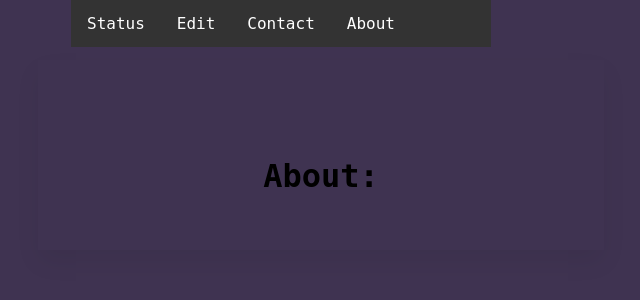
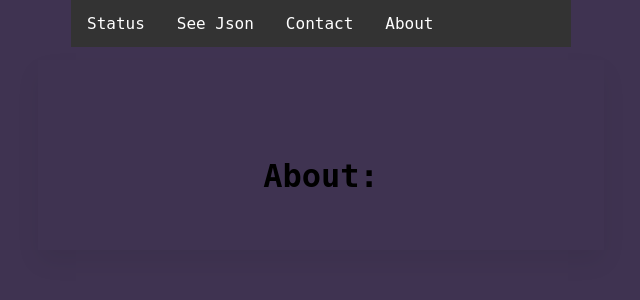
Before and after one commit to Daniel1502-code/Statuswebsite, a Flask app: page /about in a window 1280 px wide. Shown: the top 300 px of the page, without its empty margins (319-959 px from the left). Run offline with Flask 3, Linux system fonts and the light colour scheme; parts of the project's set-up code (start-up, migrations or seed data) failed here and were passed over.

Commit message:
Update navbar.html

```diff
--- a/templates/navbar.html
+++ b/templates/navbar.html
@@ -12,7 +12,7 @@ ul {
   background-color: #333;
   position: fixed;
   top: 0;
-  width: 420px;
+  width: 500px;
 }
 
 li {
@@ -31,16 +31,13 @@ li a:hover:not(.active) {
   background-color: #111;
 }
 
-.active {
-  background-color: #a12323;
-}
 </style>
 </head>
 <body>
 
 <ul>
   <li><a href="/">Status</a></li>
-  <li><a href="/edit">Edit</a></li>
+  <li><a href="/seejson">See Json</a></li>
   <li><a href="/contact">Contact</a></li>
   <li><a href="/about">About</a></li>
 </ul>
```
